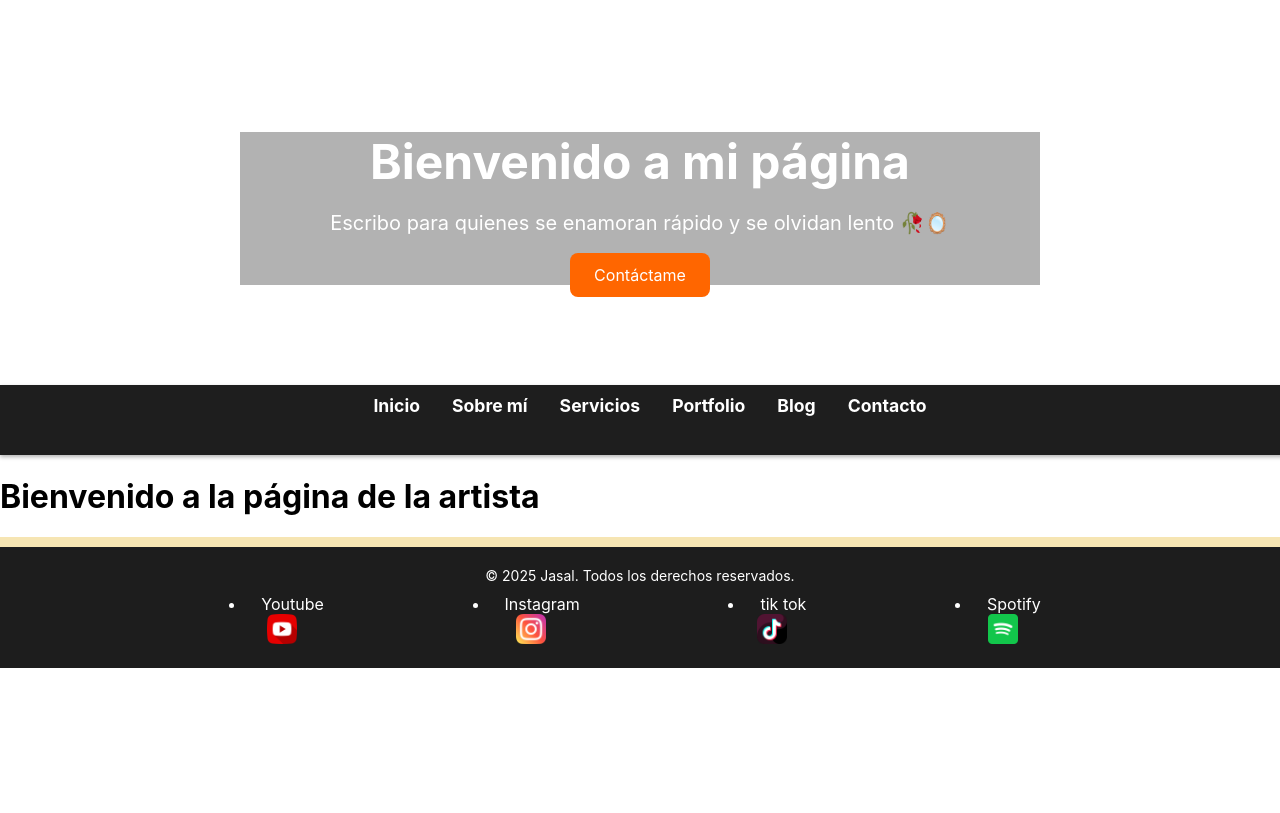
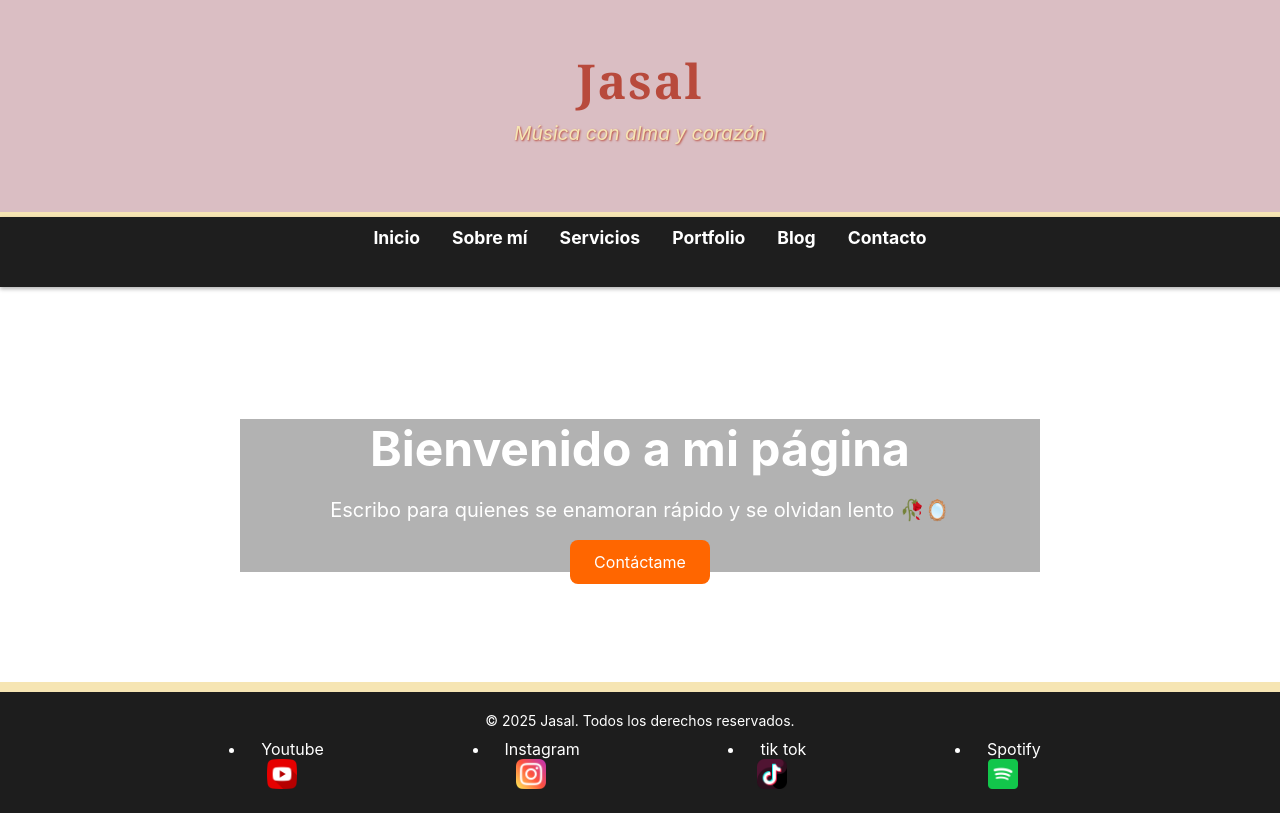
Before and after one commit to DiegoMarchandon/jasalpagina, a React (Create React App) app: page / in a window 1280 px wide. Built offline with nearby package versions, Linux system fonts and the light colour scheme.

Commit message:
modifying sobremi

```diff
--- a/src/App.js
+++ b/src/App.js
@@ -15,6 +15,7 @@ function App() {
     <Router>
       <div className="App">
         <Header />
+        {/* <Inicio /> */}
         <Navbar />
         <Routes>
           <Route path="/" element={<Inicio />} />
--- a/src/components/Footer.jsx
+++ b/src/components/Footer.jsx
@@ -13,7 +13,7 @@ function Footer(){
                 <p>&copy; {new Date().getFullYear()} Jasal. Todos los derechos reservados.</p>
                 <div className="social-icons">
                     <div>
-                        <li><Link to="www.youtube.com/@jasalmusica">Youtube</Link></li>
+                        <li><Link to="https://www.youtube.com/@jasalmusica">Youtube</Link></li>
                         <img src={YoutubeLogo} alt="youtube logo" className="icon-container"/>
                     </div>
                     <div>
--- a/src/components/Header.jsx
+++ b/src/components/Header.jsx
@@ -3,14 +3,10 @@ import './css/Header.css';
 
 function Header(){
     return (
-        <header className="site-header">
-      <div className="header-content">
-        <h1>Bienvenido a mi página</h1>
-        <p>Escribo para quienes se enamoran rápido y se olvidan lento 🥀🪞</p>
-        <a href="#contacto" className="header-btn">Contáctame</a>
-      </div>
-      {/* <h1>header de prueba</h1> */}
-    </header>
+      <header className="header-artista">
+        <h1 className="titulo-principal">Jasal</h1>
+        <p className="subtitulo">Música con alma y corazón</p>
+      </header>
     )
 }
 
--- a/src/components/css/Header.css
+++ b/src/components/css/Header.css
@@ -1,40 +1,25 @@
 /* src/components/Header.css */
 
-.site-header {
-    background-color:hwb(from color h w b);
-    color: white;
-    padding: 100px 20px;
-    text-align: center;
-    position: relative;
-  }
+.header-artista {
+  background-color: #DABEC3;
+  color: #B84A3C;
+  padding: 3rem 1rem;
+  text-align: center;
+  border-bottom: 5px solid #F6E5B3;
+  box-shadow: 0 4px 6px rgba(0, 0, 0, 0.1);
+}
 
-  .header-content {
-    max-width: 800px;
-    margin: 0 auto;
-    backdrop-filter: brightness(0.7);
-  }
+.titulo-principal {
+  font-size: 3rem;
+  margin: 0;
+  font-family: 'Georgia', serif;
+  letter-spacing: 2px;
+}
 
-  .site-header h1 {
-    font-size: 48px;
-    margin-bottom: 20px;
-    font-weight: bold;
-  }
-
-  .site-header p {
-    font-size: 20px;
-    margin-bottom: 30px;
-  }
-
-  .header-btn {
-    background-color: #ff6600;
-    padding: 12px 24px;
-    color: white;
-    text-decoration: none;
-    font-size: 16px;
-    border-radius: 8px;
-    transition: background-color 0.3s;
-  }
-
-  .header-btn:hover {
-    background-color: #e65500;
-  }
+.subtitulo {
+  font-size: 1.2rem;
+  color: #F6E5B3;
+  margin-top: 0.5rem;
+  font-style: italic;
+  text-shadow: 1px 1px 2px #B84A3C;
+}
--- a/src/pages/Inicio/Inicio.jsx
+++ b/src/pages/Inicio/Inicio.jsx
@@ -1,5 +1,14 @@
+import './styles.css';
 function Inicio() {
-    return <h1>Bienvenido a la página de la artista</h1>;
-  }
+  return (
+    <div className="site-inicio">
+      <div className="inicio-content">
+        <h1>Bienvenido a mi página</h1>
+        <p>Escribo para quienes se enamoran rápido y se olvidan lento 🥀🪞</p>
+        <a href="#contacto" className="inicio-btn">Contáctame</a>
+      </div>
+    </div>
+  );
+}
 
   export default Inicio;
--- a/src/pages/Inicio/styles.css
+++ b/src/pages/Inicio/styles.css
@@ -0,0 +1,38 @@
+.site-inicio {
+    background-color:hwb(from color h w b);
+    color: white;
+    padding: 100px 20px;
+    text-align: center;
+    position: relative;
+  }
+
+  .inicio-content {
+    max-width: 800px;
+    margin: 0 auto;
+    backdrop-filter: brightness(0.7);
+  }
+
+  .site-inicio h1 {
+    font-size: 48px;
+    margin-bottom: 20px;
+    font-weight: bold;
+  }
+
+  .site-inicio p {
+    font-size: 20px;
+    margin-bottom: 30px;
+  }
+
+  .inicio-btn {
+    background-color: #ff6600;
+    padding: 12px 24px;
+    color: white;
+    text-decoration: none;
+    font-size: 16px;
+    border-radius: 8px;
+    transition: background-color 0.3s;
+  }
+
+  .inicio-btn:hover {
+    background-color: #e65500;
+  }
--- a/src/pages/SobreMi/SobreMi.jsx
+++ b/src/pages/SobreMi/SobreMi.jsx
@@ -13,11 +13,23 @@ function SobreMi(){
             alt="Artista"
             className="artista-img"
             />
+            <p>
+                <span className="negrita">Jasal</span> es una artista de indie pop con una visión emotiva y nostálgica.
+                Con 27 años, ha estado rodeada de música desde su infancia.
+                Inspirada por artistas como Rex Orange County, Dayglow y Eloise, ha desarrollado un sonido que combina lo vintage
+                y lo melancólico con la belleza de la naturaleza.
+            </p>
         </div>
         <div className="sobre-mi-texto">
             <h2>Sobre mí</h2>
             <p>
-            ¡Hola! Soy <span className="negrita">Nombre Artístico</span>, cantante y compositora apasionada por la música desde pequeña. Mi estilo fusiona lo clásico con lo contemporáneo, siempre buscando conectar con el alma de quienes escuchan.
+
+                <p>
+                    En su trayectoria musical, Jasal ha tenido varios logros destacados. En 2020 fue una de las ganadoras del concurso Scottie Scott de la SCD, con su primera canción publicada Mijita, ¿cuándo va a pololear?. Esta victoria la catapultó a la escena musical nacional y le dio la oportunidad de compartir su talento con una audiencia más amplia.
+                    En 2023 participó en el programa The Voice Chile, donde tuvo el honor de ser guiada por el reconocido coach Beto Cuevas. Esta experiencia le permitió mostrar su talento a nivel nacional y conectar con una nueva audiencia. Ese mismo año, realizó una gira por Argentina, donde compartió su música y energía en vivo con un público diverso, fortaleciendo así su conexión con oyentes de distintas latitudes.
+                    Actualmente, Jasal se encuentra preparando el lanzamiento de su primer EP, Adiós Vacaciones, una obra que plasma la nostalgia de un amor de verano, el deseo de escapar de la rutina y la belleza de lo simple. Con sonidos envolventes y letras sinceras, este proyecto promete ser un refugio emocional para quienes lo escuchen.
+                    Jasal continúa consolidando su identidad artística, apostando por la honestidad emocional, la conexión con la naturaleza y una estética sonora que invita a recordar, soñar y volver a sentir.
+                </p>
             </p>
             <p>
             Con varios años de experiencia en escenarios nacionales e internacionales, cada canción que escribo nace de vivencias reales, emociones intensas y mucha dedicación. ¡Gracias por ser parte de este viaje musical!
```
